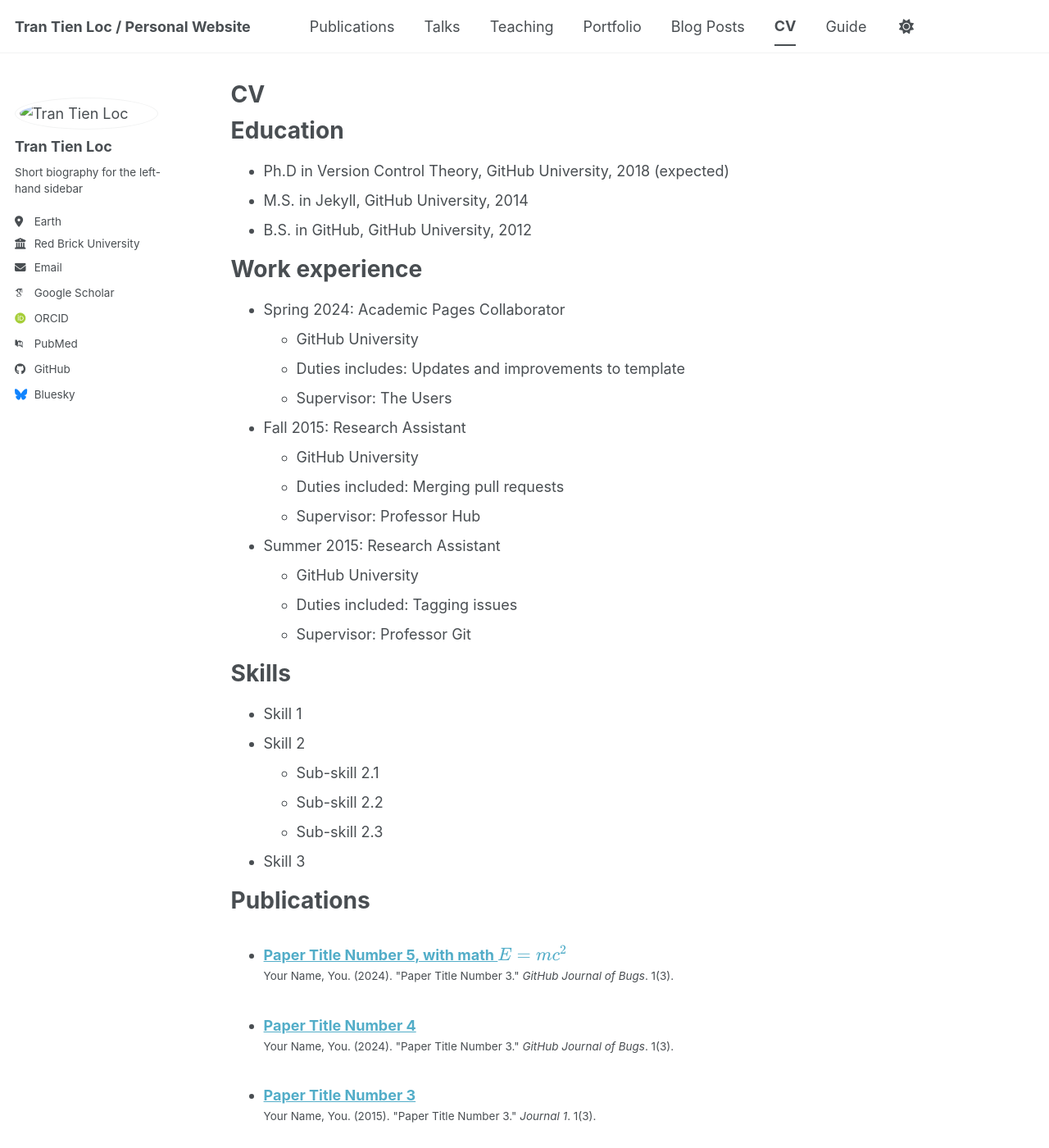
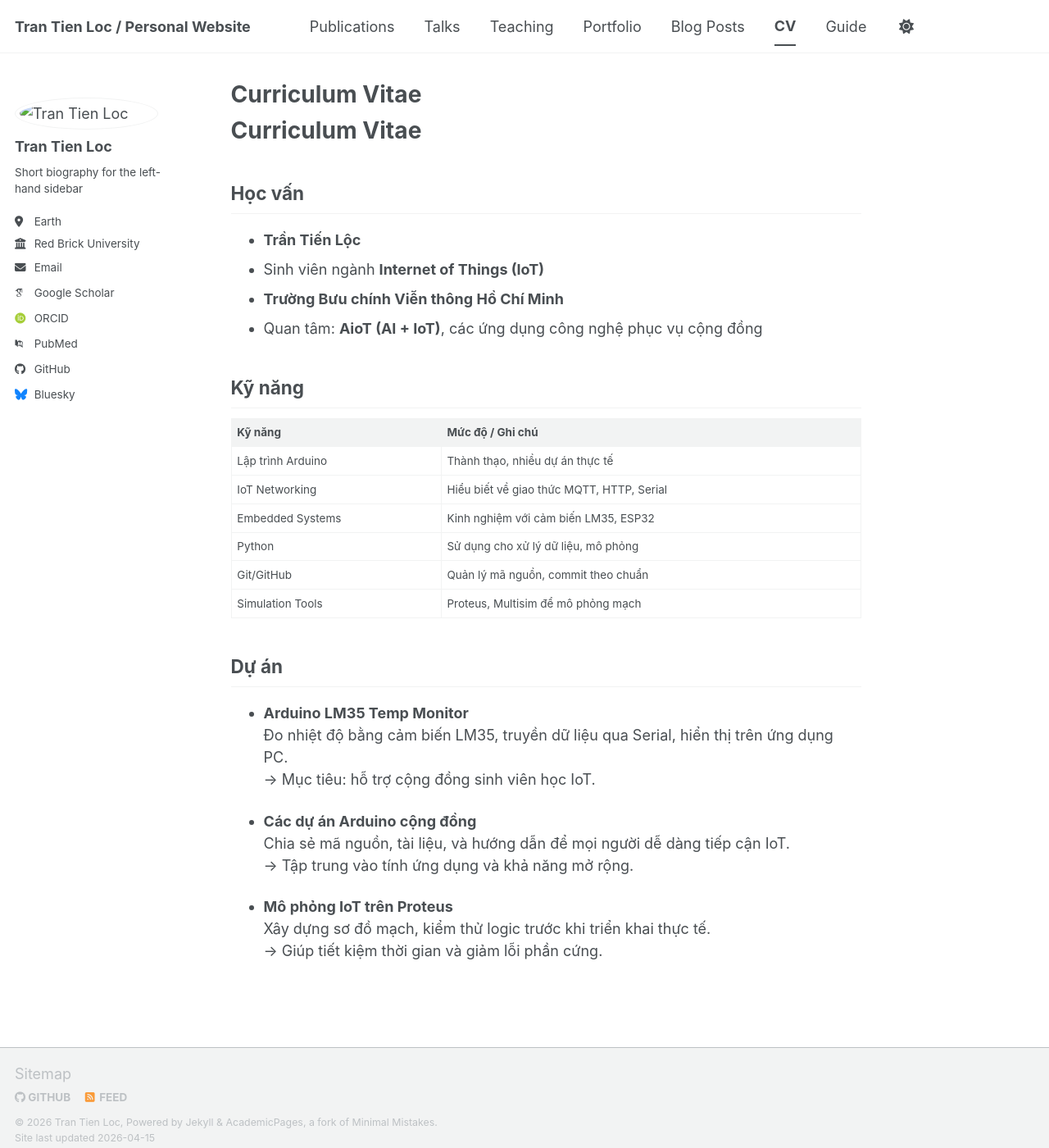
Before and after one commit to TienLocTran-IoT/TranTienLoc.github.io, a Jekyll site: the page built from _pages/cv.md, in a window 1280 px wide and 1400 px high. Shown: the whole window at 82% size. Built offline with Jekyll 4.4.1, drawn with Linux system fonts in a browser that asks for light colours; some web fonts are replaced; our own code applies the rules of GitHub Pages for plain Markdown files; a script bundle is joined from its source files by our own code; library files that are not in the unit come from our copies; some of the changed text lies outside the part shown.

Commit message:
Update cv.md

```diff
--- a/_pages/cv.md
+++ b/_pages/cv.md
@@ -1,64 +1,32 @@
----
-layout: archive
-title: "CV"
-permalink: /cv/
-author_profile: true
-redirect_from:
-  - /resume
----
+# Curriculum Vitae
 
-{% include base_path %}
+## Học vấn
+- **Trần Tiến Lộc**
+- Sinh viên ngành **Internet of Things (IoT)**
+- **Trường Bưu chính Viễn thông Hồ Chí Minh**
+- Quan tâm: **AioT (AI + IoT)**, các ứng dụng công nghệ phục vụ cộng đồng
 
-Education
-======
-* Ph.D in Version Control Theory, GitHub University, 2018 (expected)
-* M.S. in Jekyll, GitHub University, 2014
-* B.S. in GitHub, GitHub University, 2012
+## Kỹ năng
 
-Work experience
-======
-* Spring 2024: Academic Pages Collaborator
-  * GitHub University
-  * Duties includes: Updates and improvements to template
-  * Supervisor: The Users
+| Kỹ năng              | Mức độ / Ghi chú                          |
+|----------------------|--------------------------------------------|
+| Lập trình Arduino    | Thành thạo, nhiều dự án thực tế            |
+| IoT Networking       | Hiểu biết về giao thức MQTT, HTTP, Serial  |
+| Embedded Systems     | Kinh nghiệm với cảm biến LM35, ESP32       |
+| Python               | Sử dụng cho xử lý dữ liệu, mô phỏng        |
+| Git/GitHub           | Quản lý mã nguồn, commit theo chuẩn        |
+| Simulation Tools     | Proteus, Multisim để mô phỏng mạch         |
 
-* Fall 2015: Research Assistant
-  * GitHub University
-  * Duties included: Merging pull requests
-  * Supervisor: Professor Hub
+## Dự án
 
-* Summer 2015: Research Assistant
-  * GitHub University
-  * Duties included: Tagging issues
-  * Supervisor: Professor Git
+- **Arduino LM35 Temp Monitor**
+  Đo nhiệt độ bằng cảm biến LM35, truyền dữ liệu qua Serial, hiển thị trên ứng dụng PC.
+  → Mục tiêu: hỗ trợ cộng đồng sinh viên học IoT.
 
-Skills
-======
-* Skill 1
-* Skill 2
-  * Sub-skill 2.1
-  * Sub-skill 2.2
-  * Sub-skill 2.3
-* Skill 3
+- **Các dự án Arduino cộng đồng**
+  Chia sẻ mã nguồn, tài liệu, và hướng dẫn để mọi người dễ dàng tiếp cận IoT.
+  → Tập trung vào tính ứng dụng và khả năng mở rộng.
 
-Publications
-======
-  <ul>{% for post in site.publications reversed %}
-    {% include archive-single-cv.html %}
-  {% endfor %}</ul>
-
-Talks
-======
-  <ul>{% for post in site.talks reversed %}
-    {% include archive-single-talk-cv.html  %}
-  {% endfor %}</ul>
-
-Teaching
-======
-  <ul>{% for post in site.teaching reversed %}
-    {% include archive-single-cv.html %}
-  {% endfor %}</ul>
-
-Service and leadership
-======
-* Currently signed in to 43 different slack teams
+- **Mô phỏng IoT trên Proteus**
+  Xây dựng sơ đồ mạch, kiểm thử logic trước khi triển khai thực tế.
+  → Giúp tiết kiệm thời gian và giảm lỗi phần cứng.
```
